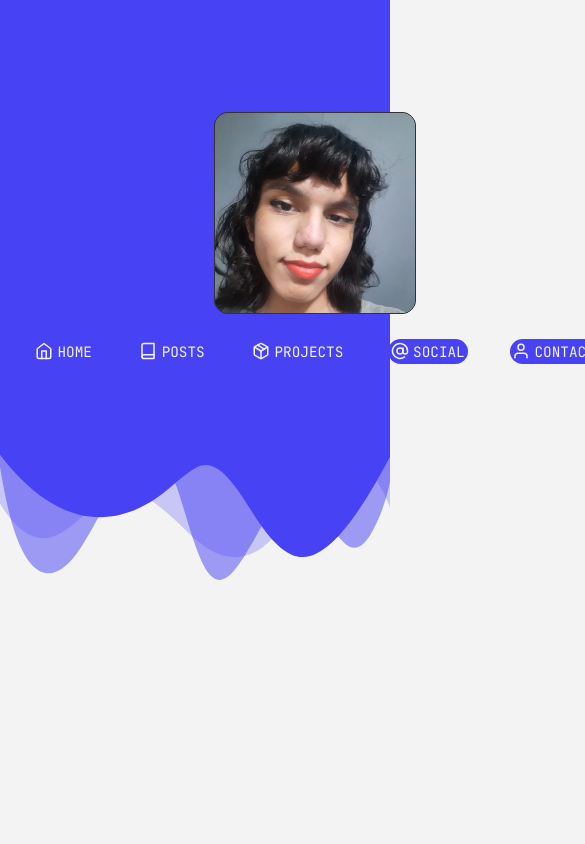
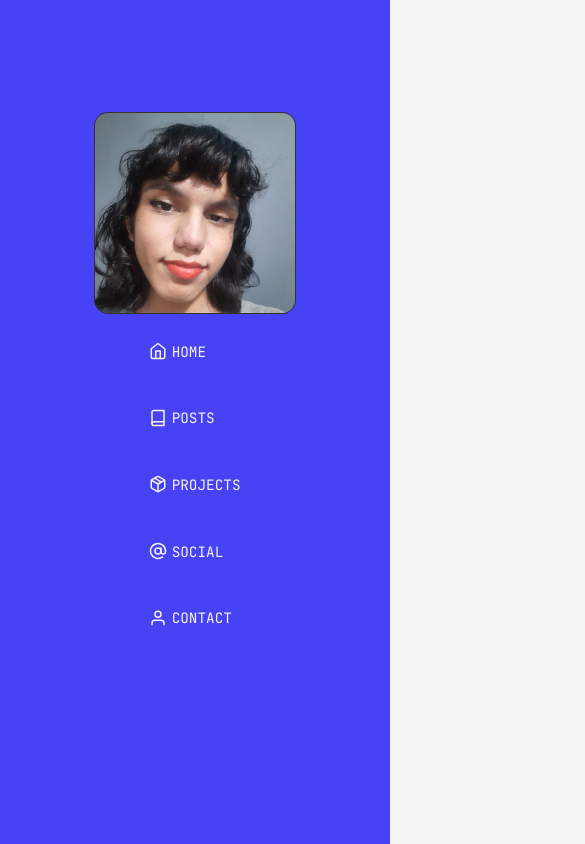
Before and after one commit to aripiprazole/gabx.io, a Next.js app: page / in a window 390 px wide. Shown: the top 844 px of the page, 585 px wide, since content can reach past the window. Built offline with nearby package versions, Linux system fonts and the light colour scheme.

Commit message:
feat: add a responsive navbar

```diff
--- a/src/components/Navbar/Navbar.styles.ts
+++ b/src/components/Navbar/Navbar.styles.ts
@@ -26,5 +26,9 @@ export const Container = styled.nav`
         opacity: 0.8;
       }
     }
+
+    @media(max-width: 600px) {
+      flex-direction: column;
+    }
   }
 `;
--- a/src/pages/index.tsx
+++ b/src/pages/index.tsx
@@ -80,6 +80,10 @@ const Waves = styled.div`
   .shape {
     height: 32rem;
     background: #4842f5;
+
+    @media(max-width: 600px) {
+      height: 64rem;
+    }
   }
 
   .shape-fill {
@@ -88,7 +92,6 @@ const Waves = styled.div`
 `;
 
 const Main = styled.main`
-  width: 45rem;
   margin: auto;
 
   padding: 8rem 1rem;
```
